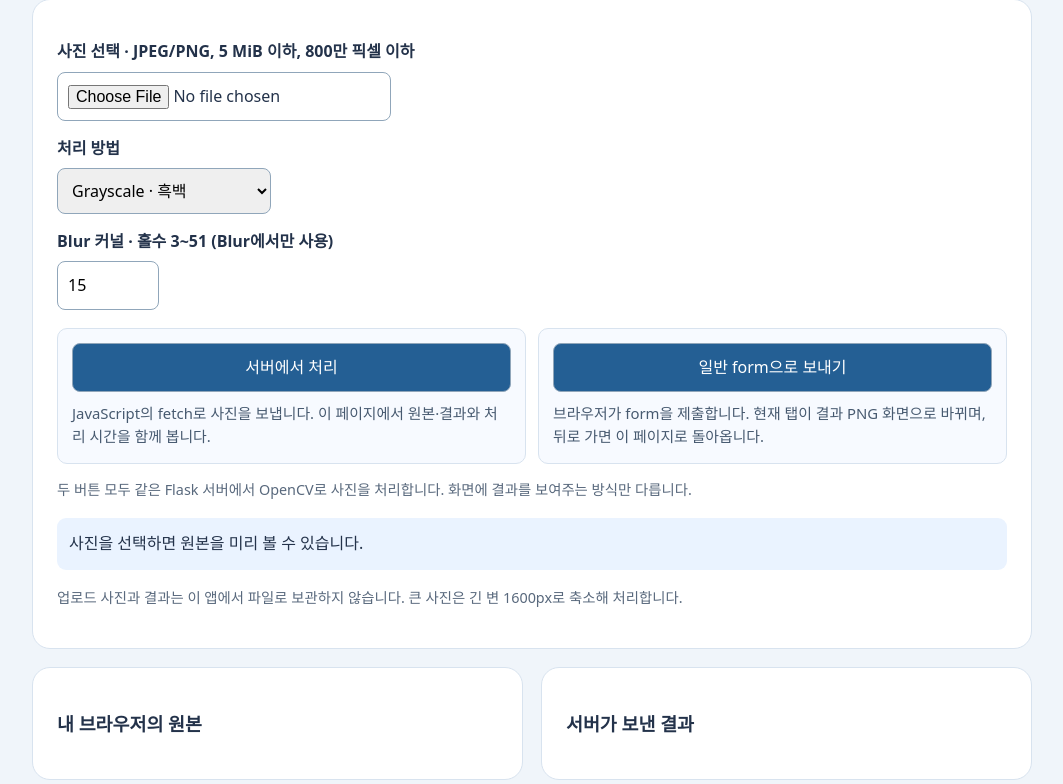
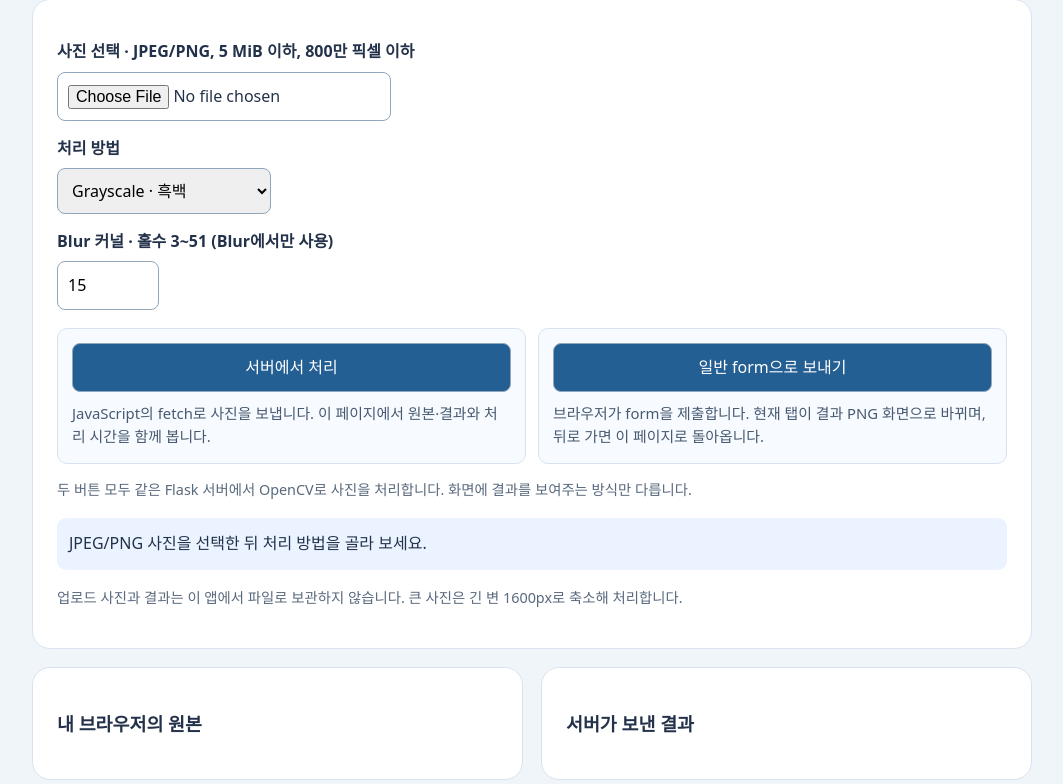
Before and after one commit to a1141114a/anjunyuan, a Flask app: page / in a window 1280 px wide. Shown: the part 315-1099 px from the top of the page, without its empty margins (108-1171 px from the left). Run offline with Flask 3, Linux system fonts and the light colour scheme.

Commit message:
Document live Render verification and clarify image upload guidance

```diff
--- a/week6/templates/index.html
+++ b/week6/templates/index.html
@@ -26,7 +26,7 @@
 </fieldset>
 </form>
 <p class="muted">두 버튼 모두 같은 Flask 서버에서 OpenCV로 사진을 처리합니다. 화면에 결과를 보여주는 방식만 다릅니다.</p>
-<p id="status" role="status">사진을 선택하면 원본을 미리 볼 수 있습니다.</p>
+<p id="status" role="status">JPEG/PNG 사진을 선택한 뒤 처리 방법을 골라 보세요.</p>
 <p class="muted">업로드 사진과 결과는 이 앱에서 파일로 보관하지 않습니다. 큰 사진은 긴 변 1600px로 축소해 처리합니다.</p>
 </section>
 <div class="grid">
```
Also changed, not shown: README.md, week6/README.md.
